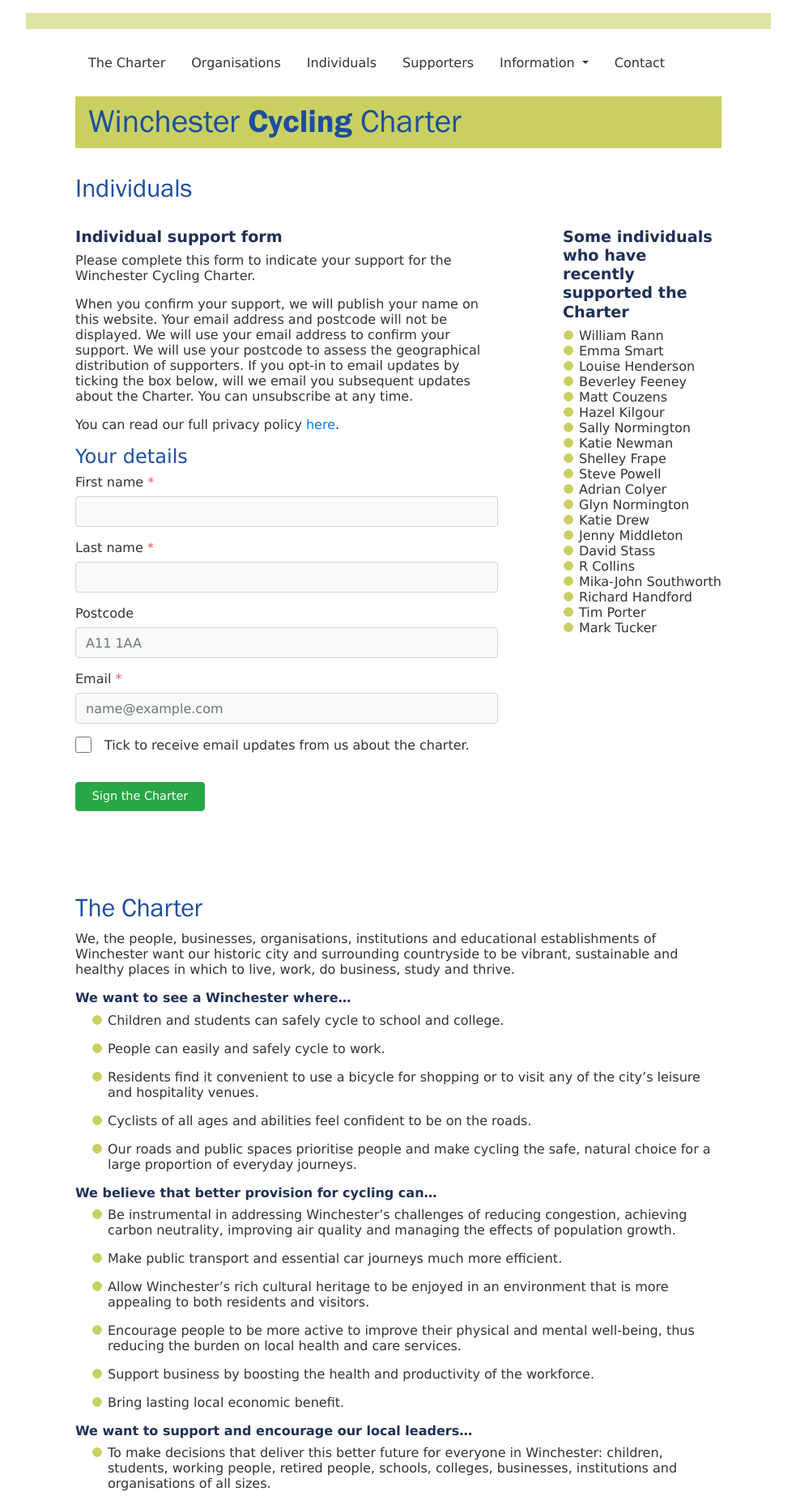
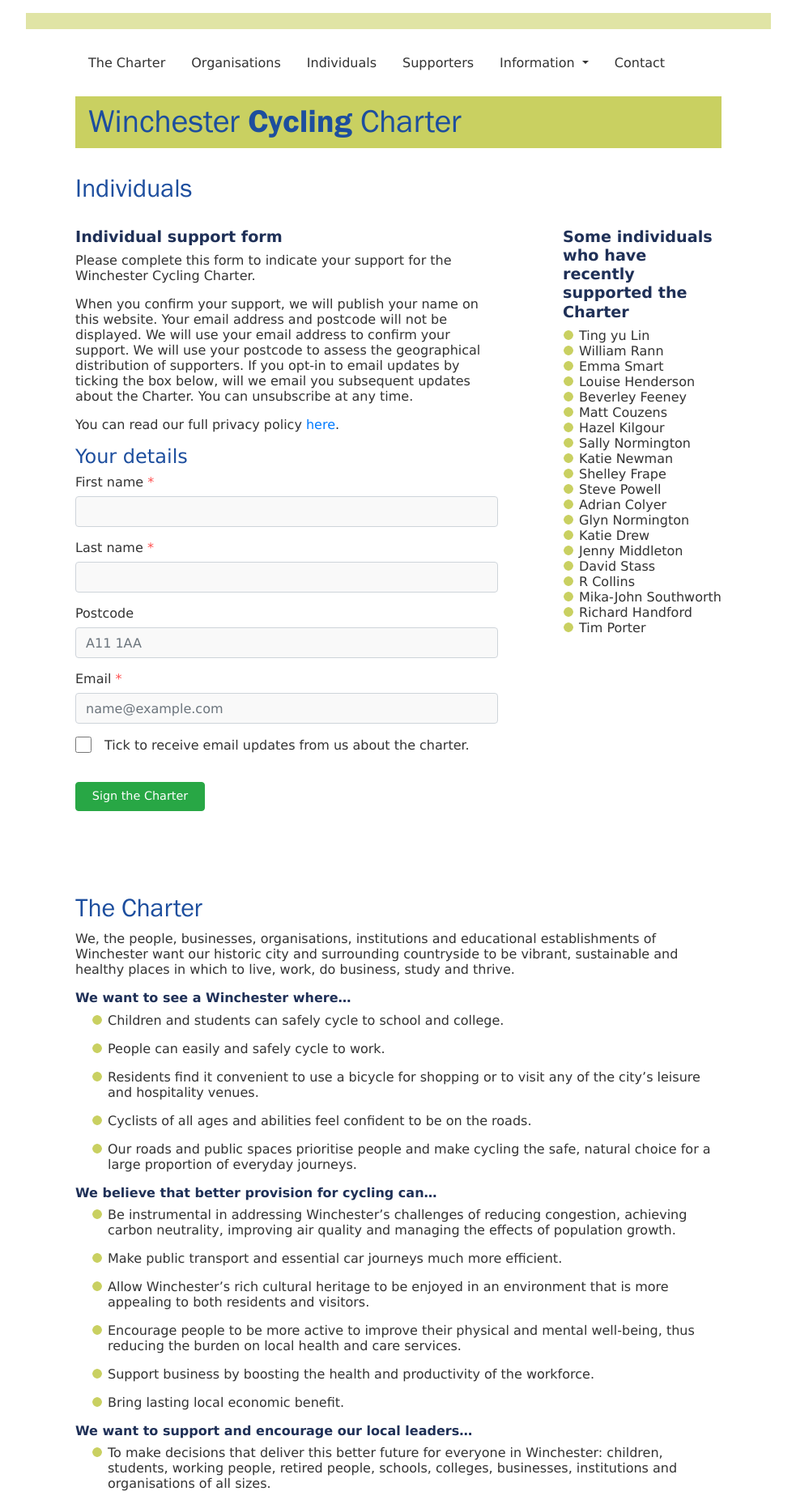
Before and after one commit to winchestercyclingcharter/winchestercyclingcharter.github.io, a Jekyll site: the page built from ind-page.md, in a window 1280 px wide. Shown: the whole page at 81% size, without its empty margins (148-1131 px from the left). Built offline with Jekyll 4.4.1, drawn with Linux system fonts in a browser that asks for light colours; nearby versions of some CDN libraries.

Commit message:
Update people.yml

```diff
--- a/_data/people.yml
+++ b/_data/people.yml
@@ -725,3 +725,4 @@ people:
 - { lastname: Rann, firstname: William, dt: 20211023-094812-514461 }
 - { lastname: Feeney, firstname: Beverley, dt: 20211022-174431-248571 }
 - { lastname: Newman, firstname: Katie, dt: 20211022-065443-223870 }
+- { lastname: Lin, firstname: Ting yu, dt: 20211026-210240-071761 }
```
